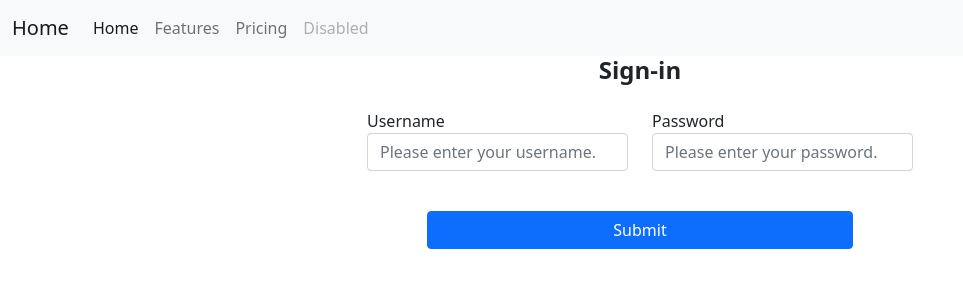
After one commit to Brandt-C/marvelous_proj, a Flask app: page /user/ in a window 1280 px wide. The commit adds this page. Shown: the top 300 px of the page, without its empty margins (0-963 px from the left). Run offline with Flask 2, Linux system fonts and the light colour scheme.

Commit message:
set up sign-in page and requirements

```diff
--- a/app/routes.py
+++ b/app/routes.py
@@ -1,31 +1,8 @@
-#flask routes control what content is shown on what url depending on use
 
-#the gereal structure of a flask route is a function with a decorator
-# a decorator adds lines of code that run before/after the decorated func
+from app import app
 
-#our first route:
-#goal display the index.html file when user navigates to the base url
-
-#in order to do this we're gonna need a few things
-#1. we need access to our app
-from app import app
-#import the app variable defined in __init___.py
-
-#2. we need the ability to show html file at a specified url
-    #render_template func
-    #if your route's job is to display an html page---> it's return value should be a call to render_template
 from flask import render_template
 
-@app.route('/')  #decorator says: this is a route of the flask app 'app' with the url endpoint '/'
+@app.route('/')
 def home():
-    print('JIGGLY Jello')
-    z=6
-    x=908
-    print(z+x)
     return render_template('index.html')
-
-
-#a second route
-@app.route('/manu')
-def mcfc():
-    return render_template('soccer.html')
--- a/app/templates/index.html
+++ b/app/templates/index.html
@@ -1 +1,50 @@
-<h2>Jello world!</h2>
+<!DOCTYPE html>
+<html lang="en">
+
+<head>
+    <meta charset="UTF-8">
+    <meta http-equiv="X-UA-Compatible" content="IE=edge">
+    <meta name="viewport" content="width=device-width, initial-scale=1.0">
+    <title>Marvelous</title>
+    <link href="https://cdn.jsdelivr.net/npm/bootstrap@5.1.3/dist/css/bootstrap.min.css" rel="stylesheet"
+        integrity="sha384-1BmE4kWBq78iYhFldvKuhfTAU6auU8tT94WrHftjDbrCEXSU1oBoqyl2QvZ6jIW3" crossorigin="anonymous">
+        {% block css %}
+        {% endblock %}
+</head>
+
+<body>
+    <nav class="navbar navbar-expand-lg navbar-light bg-light">
+        <div class="container-fluid">
+            <a class="navbar-brand" href="#">Home</a>
+            <button class="navbar-toggler" type="button" data-bs-toggle="collapse" data-bs-target="#navbarNavAltMarkup"
+                aria-controls="navbarNavAltMarkup" aria-expanded="false" aria-label="Toggle navigation">
+                <span class="navbar-toggler-icon"></span>
+            </button>
+            <div class="collapse navbar-collapse" id="navbarNavAltMarkup">
+                <div class="navbar-nav">
+                    <a class="nav-link active" aria-current="page" href="#">Home</a>
+                    <a class="nav-link" href="#">Features</a>
+                    <a class="nav-link" href="#">Pricing</a>
+                    <a class="nav-link disabled">Disabled</a>
+                </div>
+            </div>
+        </div>
+    </nav>
+    {% with messages = get_flashed_messages() %}
+    {% if messages %}
+    {% for message in messages %}
+    <div class="alert alert-warning alert-dismissible fade show" role="alert">
+        {{ message }}
+        <button type="button" class="btn-close" data-bs-dismiss="alert" aria-label="Close"></button>
+        {% endfor %}
+    </div>
+    {% endif %}
+    {% endwith %}
+
+    {% block first %}
+
+
+    {% endblock %}
+</body>
+
+</html>
--- a/app/templates/soccer.html
+++ /dev/null
@@ -1 +0,0 @@
-<h1>ManU!</h1>
--- /dev/null
+++ b/app/user/routes.py
@@ -0,0 +1,49 @@
+from flask import Blueprint, render_template, request, redirect, url_for, flash
+
+user = Blueprint('user', __name__, template_folder='usertemplates', url_prefix='/user')
+
+from .userforms import SignInForm, RegForm
+from app.models import User, db
+from werkzeug.security import check_password_hash
+from flask_login import login_user, current_user, login_required, logout_user
+
+@user.route('/', methods=['GET', 'POST'])
+def signin():
+    sform = SignInForm()
+    if request.method == 'POST':
+        if sform.validate_on_submit():
+            user = User.query.filter_by(username=sform.username.data).first()
+            if user and check_password_hash(user.password, sform.password.data):
+                login_user(user)
+                flash(f'Welcome back {sform.username.data}!', category='success')
+                return redirect(url_for('home'))
+        flash(f"Wrong Username or password.")
+        return redirect(url_for('user.signin'))
+    return render_template('signin.html', sform=sform)
+
+@user.route('/register', methods=['GET', 'POST'])
+def register():
+    rform = RegForm()
+    if request.method == 'POST':
+        if rform.validate_on_submit():
+            newuser = User(rform.username.data, rform.email.data, rform.password.data, rform.first_name.data, rform.last_name.data)
+            try:
+                db.session.add(newuser)
+                db.session.commit()
+            except:
+                flash(f'Username or email has been used previously, please try a different entry!')
+                return redirect(url_for('user.register'))
+            login_user(newuser)
+            flash(f'Registration successful! Good ricking job {rform.first_name}!', category='success')
+            return redirect(url_for('home'))
+        else:
+            flash("didn't work!!!!!", category='danger')
+            return redirect(url_for('user.register'))
+    return render_template('register.html', rform=rform)
+
+@user.route('/logout')
+@login_required
+def signOut():
+    logout_user()
+    flash('You have been logged out, please sign back in to access all the fun stuff!', category='warning')
+    return redirect(url_for('user.signin'))
--- /dev/null
+++ b/app/user/userforms.py
@@ -0,0 +1,17 @@
+from flask_wtf import FlaskForm
+from wtforms import StringField, SubmitField, PasswordField
+from wtforms.validators import DataRequired, EqualTo, Email
+
+class RegForm(FlaskForm):
+    username = StringField('Username', validators=[DataRequired()])
+    email = StringField('Email', validators=[DataRequired(), Email()])
+    first_name = StringField('First Name')
+    last_name = StringField('Last Name')
+    password = PasswordField('Password', validators=[DataRequired()])
+    confirm_password = PasswordField('Confirm Password', validators=[EqualTo('password')])
+    submit = SubmitField()
+
+class SignInForm(FlaskForm):
+    username = StringField('Username', validators=[DataRequired()])
+    password = PasswordField('Password', validators=[DataRequired()])
+    submit = SubmitField()
--- /dev/null
+++ b/app/user/usertemplates/signin.html
@@ -0,0 +1,27 @@
+{% extends 'index.html' %}
+
+
+
+{% block first %}
+<h4 style="text-align: center;"><b>Sign-in</b></h4>
+<div class="container mt-4">
+    <form class="row justify-content-md-center" method="POST">
+        {{ sform.hidden_tag() }}
+        <div class="mb-3 col-3">
+            {{ sform.username.label }}
+                {{ sform.username(class='form-control', placeholder='Please enter your username.')}}
+        </div>
+        <div class="mb-3 col-3">
+            {{ sform.password.label }}
+            {{ sform.password(class='form-control', placeholder='Please enter your password.')}}
+        </div>
+        <br>
+
+    </form>
+
+</div>
+<div class="d-grid gap-2 col-4 mx-auto mt-4">
+        {{ sform.submit(class='btn btn-primary') }}
+        </div>
+
+{% endblock %}
```
Also changed, not shown: app/__init__.py (+11 -10 lines), app/models.py (added, +44 -0 lines), app/user/usertemplates/register.html (added, +20 -0 lines), config.py (+4 -6 lines), requirements.txt (+17 -0 lines), app/forms.py (added), app/services.py (added).
